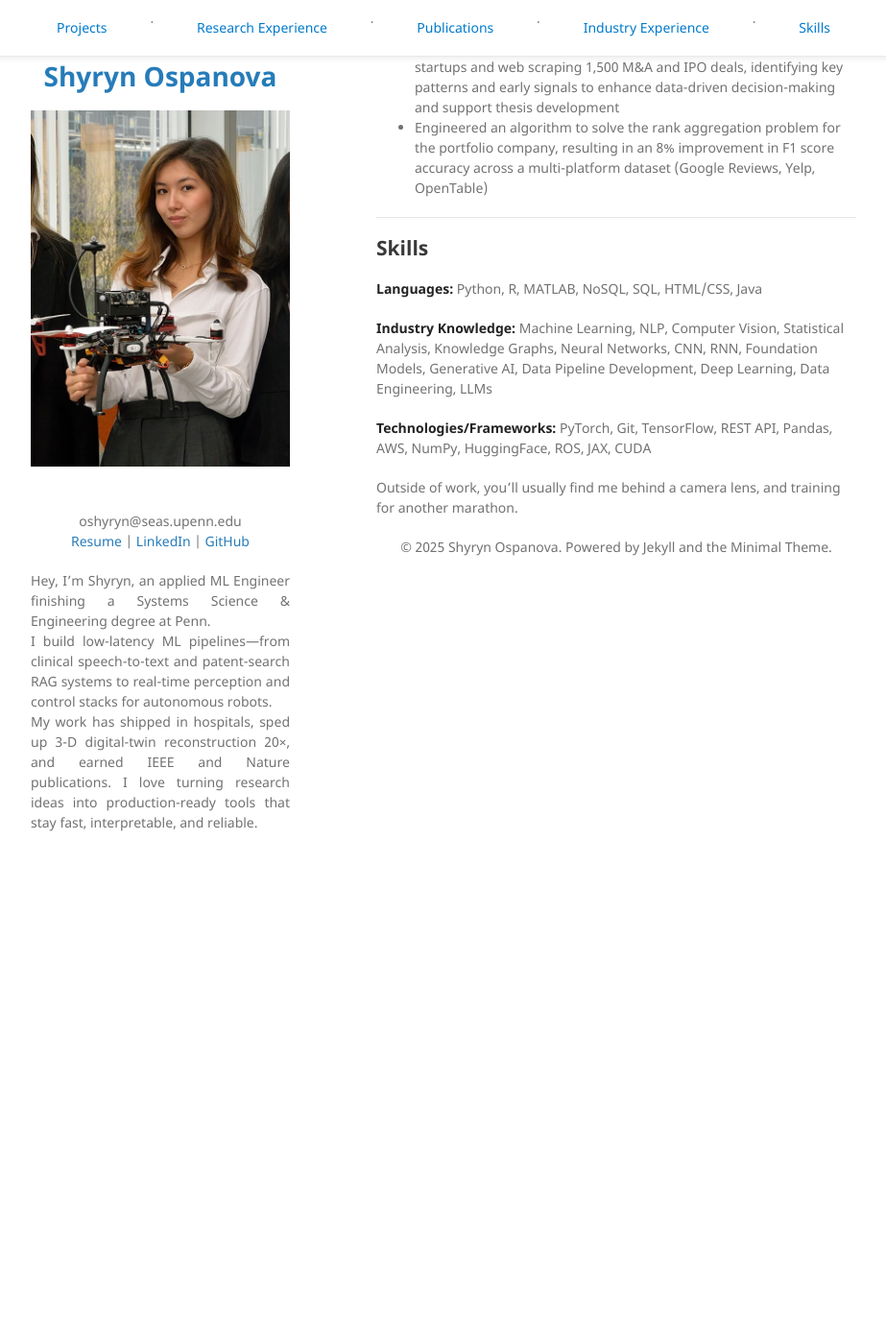
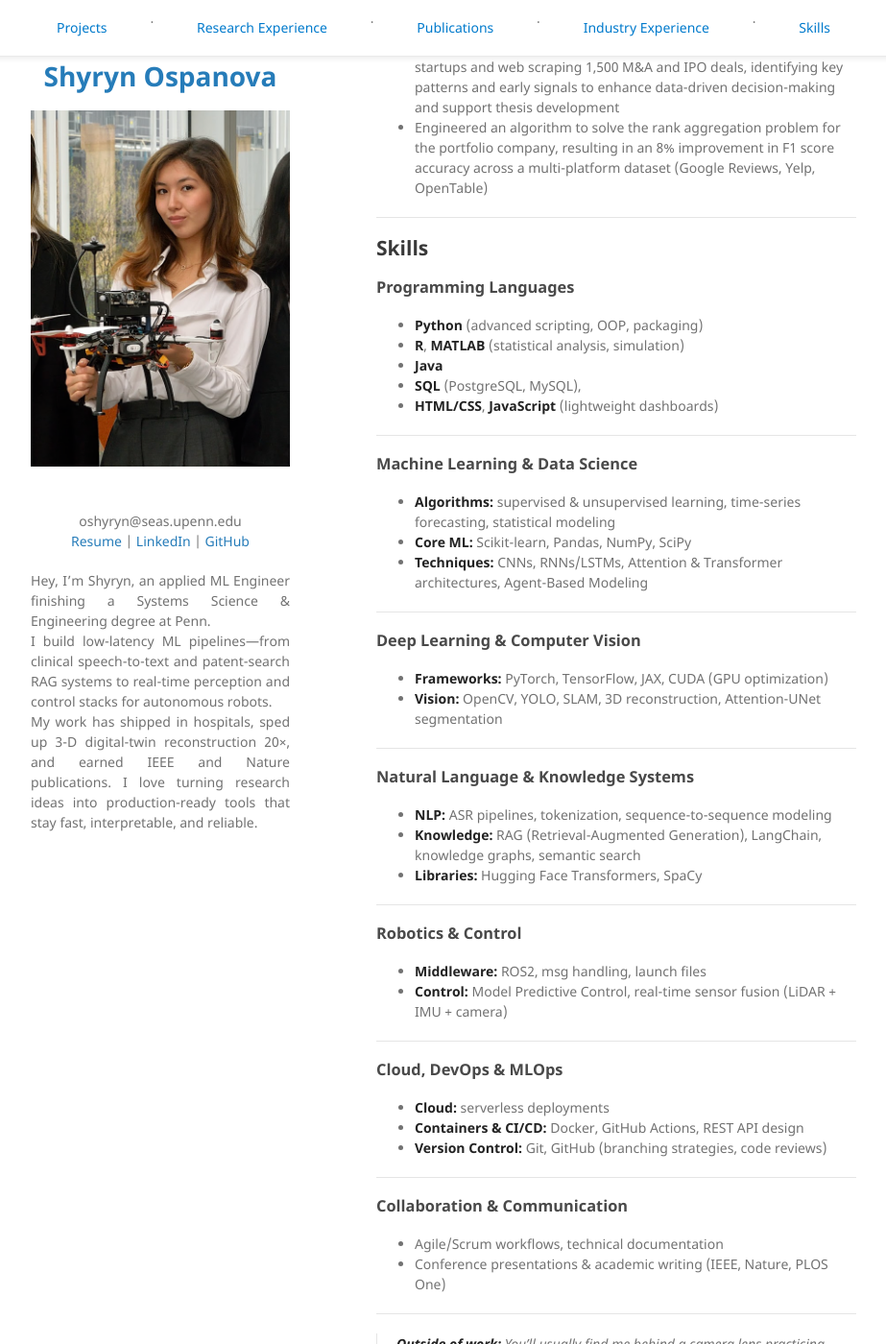
Before and after one commit to re1null0/portfolio.io, a Jekyll site: the page built from index.md, in a window 1280 px wide and 1400 px high, scrolled down 4712 px. Shown: the whole window at 96% size, without its empty margins (178-1101 px from the left). Built offline with Jekyll 4.4.1, drawn with Linux system fonts in a browser that asks for light colours; some of the changed text lies outside the part shown.

Commit message:
Update index.md

```diff
--- a/index.md
+++ b/index.md
@@ -326,13 +326,54 @@ Produced the first public curriculum on Neural Networks and Computer Vision (Ope
 
 ## Skills {#skills}
 
-**Languages:** Python, R, MATLAB, NoSQL, SQL, HTML/CSS, Java
+### Programming Languages
+- **Python** (advanced scripting, OOP, packaging)
+- **R**, **MATLAB** (statistical analysis, simulation)
+- **Java**
+- **SQL** (PostgreSQL, MySQL),
+- **HTML/CSS**, **JavaScript** (lightweight dashboards)
 
-**Industry Knowledge:** Machine Learning, NLP, Computer Vision, Statistical Analysis, Knowledge Graphs, Neural Networks, CNN, RNN, Foundation Models, Generative AI, Data Pipeline Development, Deep Learning, Data Engineering, LLMs
+---
 
-**Technologies/Frameworks:** PyTorch, Git, TensorFlow, REST API, Pandas, AWS, NumPy, HuggingFace, ROS, JAX, CUDA
+### Machine Learning & Data Science
+- **Algorithms:** supervised & unsupervised learning, time-series forecasting, statistical modeling
+- **Core ML:** Scikit-learn, Pandas, NumPy, SciPy
+- **Techniques:** CNNs, RNNs/LSTMs, Attention & Transformer architectures, Agent-Based Modeling
 
+---
 
-Outside of work, you’ll usually find me behind a camera lens, and training for another marathon.
+### Deep Learning & Computer Vision
+- **Frameworks:** PyTorch, TensorFlow, JAX, CUDA (GPU optimization)
+- **Vision:** OpenCV, YOLO, SLAM, 3D reconstruction, Attention-UNet segmentation
+
+---
+
+### Natural Language & Knowledge Systems
+- **NLP:** ASR pipelines, tokenization, sequence-to-sequence modeling
+- **Knowledge:** RAG (Retrieval-Augmented Generation), LangChain, knowledge graphs, semantic search
+- **Libraries:** Hugging Face Transformers, SpaCy
+
+---
+
+### Robotics & Control
+- **Middleware:** ROS2, msg handling, launch files
+- **Control:** Model Predictive Control, real-time sensor fusion (LiDAR + IMU + camera)
+
+---
+
+### Cloud, DevOps & MLOps
+- **Cloud:** serverless deployments
+- **Containers & CI/CD:** Docker, GitHub Actions, REST API design
+- **Version Control:** Git, GitHub (branching strategies, code reviews)
+
+---
+
+### Collaboration & Communication
+- Agile/Scrum workflows, technical documentation
+- Conference presentations & academic writing (IEEE, Nature, PLOS One)
+
+---
+
+> **Outside of work:** You’ll usually find me behind a camera lens practicing street photography or logging miles training for my next marathon.
 
 <center>© 2025 Shyryn Ospanova. Powered by Jekyll and the Minimal Theme.</center>
```
